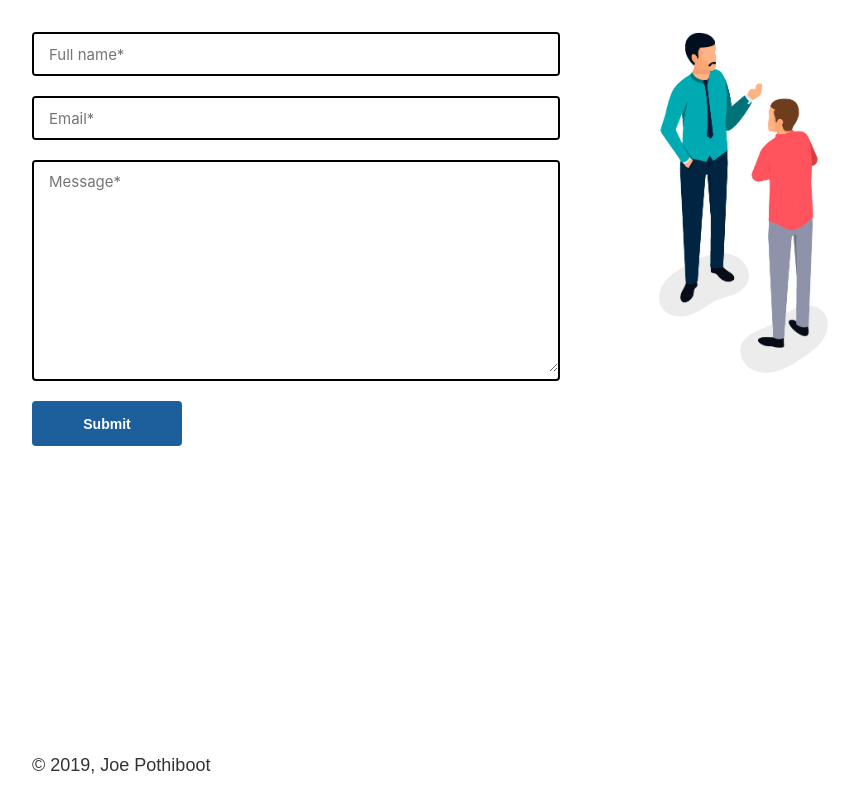
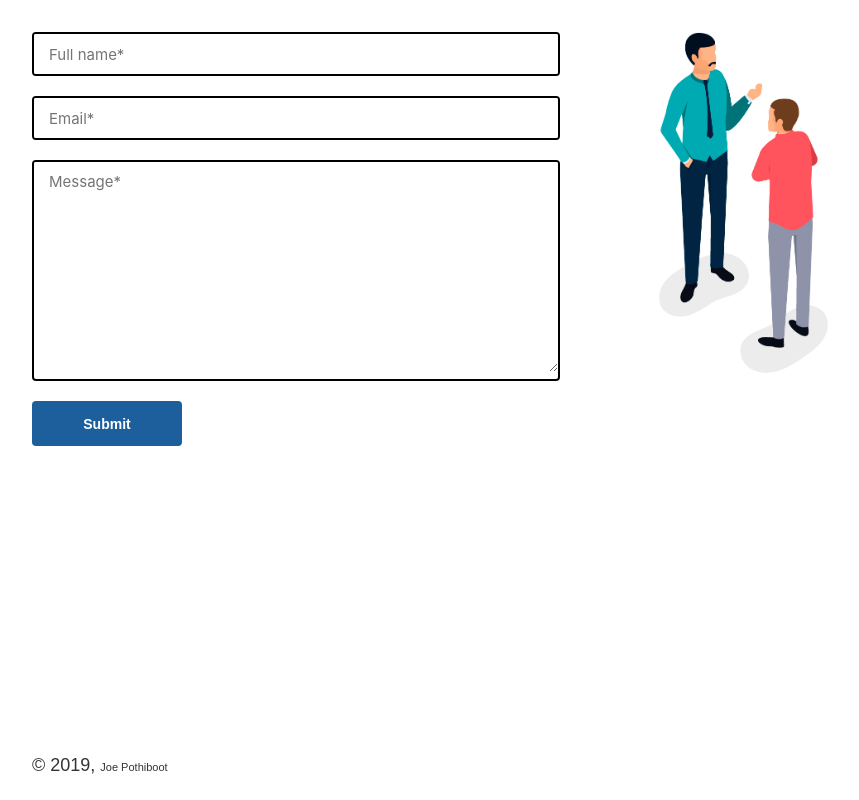
Before and after one commit to joepotibutr/portfolio, a Gatsby site: page / in a window 1280 px wide. Shown: the part 1928-2728 px from the top of the page, without its empty margins (168-1027 px from the left). Built offline with nearby package versions, Linux system fonts and the light colour scheme; Gatsby itself is replaced by a stand-in of ours; a web font is replaced by a local one.

Commit message:
update year of site

```diff
--- a/src/components/layout.tsx
+++ b/src/components/layout.tsx
@@ -34,7 +34,7 @@ const Layout = ({ children }: any) => {
       >
         <main>{children}</main>
         <footer>
-          © {new Date().getFullYear()}, Joe Pothiboot
+          © {new Date().getFullYear()}, <span style={{ fontSize: '11px' }}>Joe Pothiboot</span>
           {` `}
         </footer>
       </div>
```
